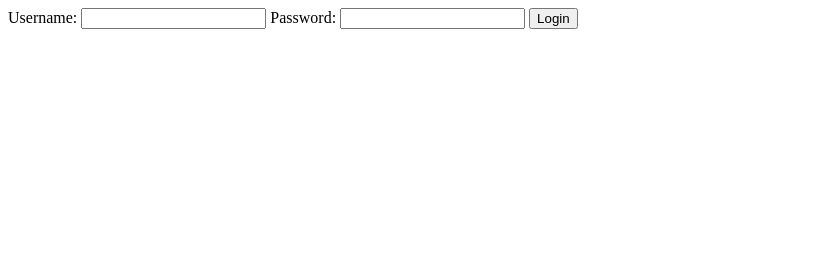
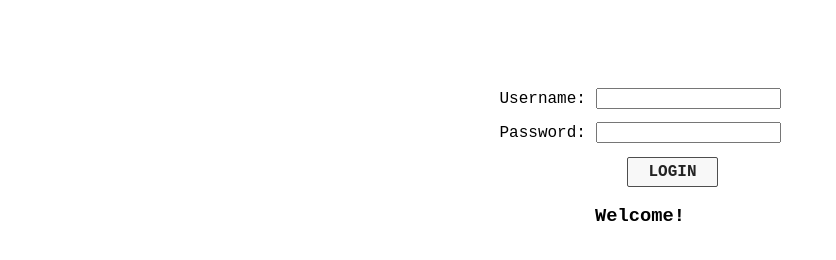
Before and after one commit to emiliamassing/users-front-express, a plain HTML site: page index.html in a window 1280 px wide. Shown: the whole page, without its empty margins (0-836 px from the left). Drawn offline with Linux system fonts and the light colour scheme; no server answers.

Commit message:
added greeting instead of console.log when logged in

```diff
--- a/general.css
+++ b/general.css
@@ -0,0 +1,53 @@
+main{
+    width: 80%;
+    margin: 0 auto;
+}
+
+section{
+    display: flex;
+    align-items: center;
+    flex-direction: column;
+}
+
+#formContainer{
+    margin-top: 5em;
+}
+
+p{
+    margin-top: 4em;
+}
+
+label, p, button, h3{
+    font-family: 'Courier New', Courier, monospace;
+}
+
+button{
+
+    display: inline-block;
+    outline: 0;
+    border: none;
+    cursor: pointer;
+    font-weight: 600;
+    text-transform: uppercase;
+    border-radius: 2px;
+    font-size: 16px;
+    height: 30px;
+    background-color: #f8f8f8;
+    color: rgb(35, 35, 35);
+    border: 1px solid #4e4e4e;
+    padding: 0 20px;
+    margin-left: 8em;
+}
+
+button:hover{
+    background-color: #e2e2e2;
+    border: 1px solid #4e4e4e;
+}
+
+input{
+    margin-bottom: 1em;
+}
+
+p.greeting{
+    font-size: 0.9rem;
+}
--- a/index.html
+++ b/index.html
@@ -9,13 +9,18 @@
     <title>Welcome</title>
 </head>
 <body>
-    <div id="formContainer">
-        <label for="username">Username: </label>
-        <input type="text" id="username" name="username">
-        <label for="password">Password: </label>
-        <input type="text" id="password" name="password">
+    <section>
+        <div id="formContainer">
+            <label for="username">Username: </label>
+            <input type="text" id="username" name="username"><br>
+            <label for="password">Password: </label>
+            <input type="text" id="password" name="password"><br>
 
-        <button id="loginButton">Login</button>
-    </div>
+            <button id="loginButton">Login</button>
+        </div>
+    </section>
+   <section>
+    <div class="welcomeMessage"></div>
+   </section>
 </body>
 </html>
--- a/scripts/main.js
+++ b/scripts/main.js
@@ -1,7 +1,17 @@
 const inputUsername = document.querySelector('#username');
 const inputPassword = document.querySelector('#password');
 const loginButton = document.querySelector('#loginButton');
+const messageContainer = document.querySelector('.welcomeMessage');
 
+function printWelcomeMessage() {
+    const headingElement = document.createElement('h3');
+    headingElement.className = 'greeting';
+    headingElement.innerHTML = 'Welcome!';
+
+    messageContainer.appendChild(headingElement);
+};
+
+printWelcomeMessage();
 
 fetch('http://localhost:3000/users')
     .then(res => res.json())
@@ -12,7 +22,9 @@ fetch('http://localhost:3000/users')
 loginButton.addEventListener('click', tryToLogin);
 
 function tryToLogin() {
-    let logInUser = {
+    const headingElement = document.querySelector('.greeting');
+
+    let logInDetails = {
         username: inputUsername.value,
         password: inputPassword.value
     };
@@ -22,16 +34,16 @@ function tryToLogin() {
         headers: {
             'Content-Type': 'application/json',
         },
-        body: JSON.stringify(logInUser)
+        body: JSON.stringify(logInDetails)
     })
     .then(res => res.json())
     .then(data => {
-        console.log(data)
+        console.log('login', data);
 
-        if(data.username){
-            console.log('Välkommen');
+        if(data.name){
+            headingElement.innerHTML = `Welcome ${data.name}!`;
         } else {
-            console.log('något gick fel');
-        }
+            headingElement.innerHTML = 'Username or password is incorrect';
+        };
     });
 };
```
